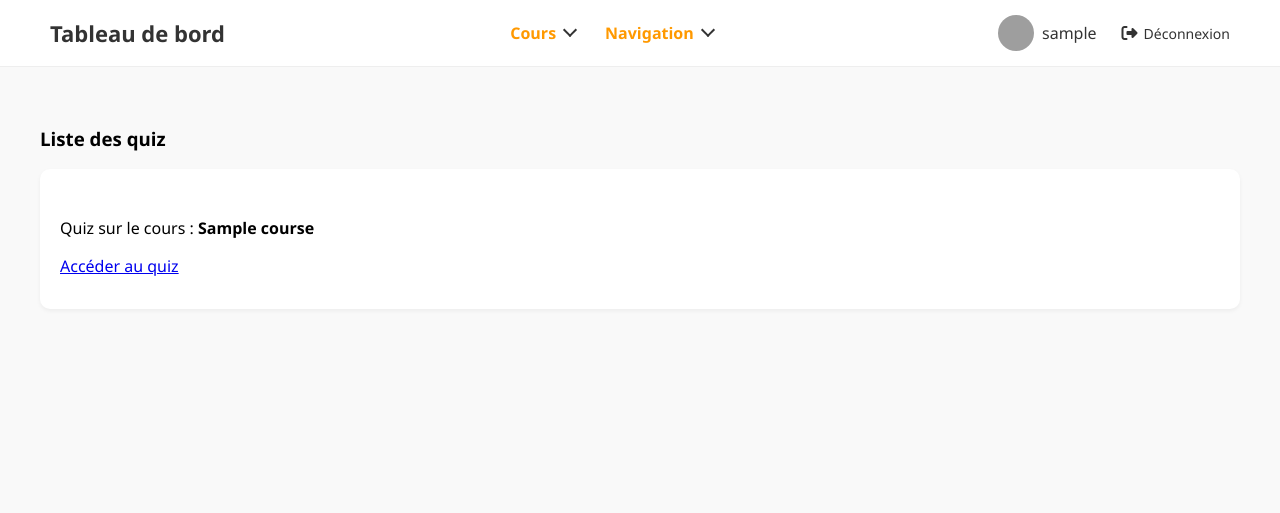
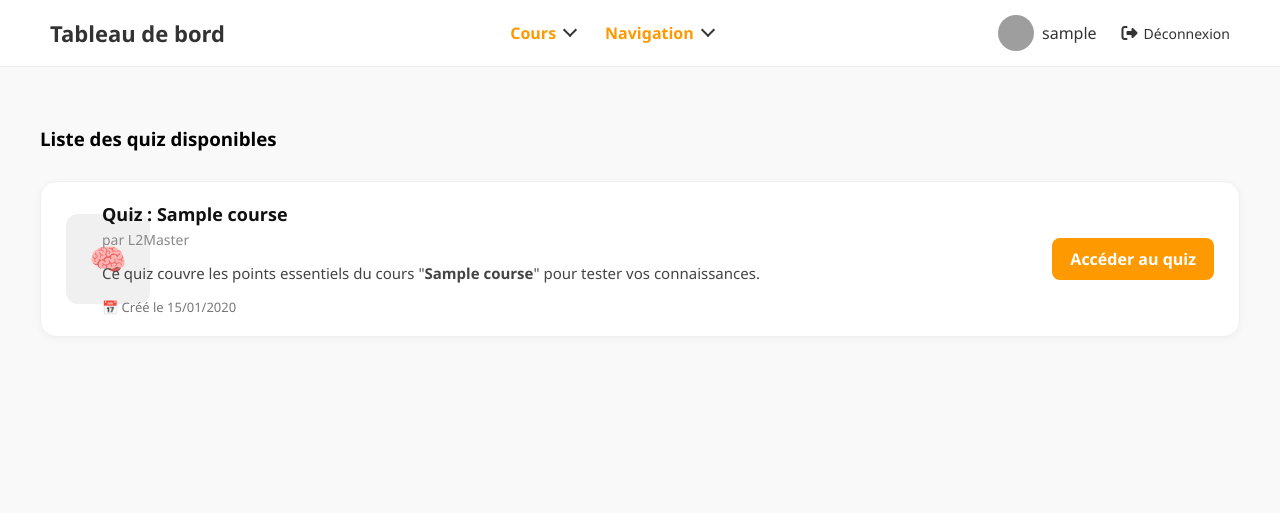
Before and after one commit to Jul1111/E-LearningProjectM1SIC, a PHP site: page /quiz in a window 1280 px wide. Shown: the top 513 px of the page. Run offline with PHP 8.4, Linux system fonts and the light colour scheme; the visitor is signed in with stand-in values (Sample User, id 1); tables that the repository leaves empty hold one stand-in row (values such as "Sample post"); grey boxes are pictures that could not be loaded.

Commit message:
Refonte du design des cours et des quiz (wip?)

```diff
--- a/app/views/dashboard/dashboard/dashboard.php
+++ b/app/views/dashboard/dashboard/dashboard.php
@@ -22,7 +22,8 @@
         </div>
       </div>
       <div class="center-btn">
-        <button class="keep-going"><a href="/quiz" style="text-decoration: none; color:white;">Continuer les quiz</a></button>
+        <button class="keep-going"><a href="/courses" style="text-decoration: none; color:white;">Voir les cours</a></button>
+        <button class="keep-going"><a href="/quiz" style="text-decoration: none; color:white;">Aller sur les quiz</a></button>
       </div>
     </div>
   </div>
--- a/app/views/dashboard/quiz/quiz.php
+++ b/app/views/dashboard/quiz/quiz.php
@@ -7,21 +7,20 @@ use App\controllers\QuizzesController;
 <head>
   <meta charset="UTF-8">
 </head>
-
 <body>
   <div class="dashboard">
     <div class="main">
       <?php if(isset($_GET['course'])): ?>
         <center><h3>Quiz sur le cours : <i><?= htmlspecialchars(QuizzesController::getCourseByChapterId($_GET['course'])[0]->getTitle()) ?></i></h3></center>
       <?php else: ?>
-        <h3>Liste des quiz</h3>
+        <h3 style="margin-bottom: 30px;">Liste des quiz disponibles</h3>
       <?php endif; ?>
-      <div class="courses <?php echo isset($_GET['course']) ? 'quiz-mode' : ''; ?>">
+
+      <div class="<?php echo isset($_GET['course']) ? 'courses quiz-mode' : 'course-list'; ?>">
         <?php
         $quizzes = QuizzesController::getQuizzes();
 
         if (count($quizzes) === 0) {
-          echo '<h3>Liste des quiz</h3>';
           echo '<div class="course-item">Aucun quiz pour le moment.</div>';
         } else {
           if (isset($_GET['course'])) {
@@ -35,7 +34,6 @@ use App\controllers\QuizzesController;
               foreach ($questions as $qIndex => $question) {
                 echo '<div class="question-block" id="question-' . $qIndex . '" style="' . ($qIndex === 0 ? '' : 'display:none;') . '">';
                 echo '<p><strong>Question ' . ($qIndex + 1) . ' :</strong><br>' . htmlspecialchars($question->getContent()) . '</p>';
-
 
                 $answers = QuizzesController::getAnswersForQuestion($question->getId());
                 shuffle($answers);
@@ -54,9 +52,8 @@ use App\controllers\QuizzesController;
                 echo '<button onclick="handleValidation(' . $qIndex . ')" id="next-btn-' . $qIndex . '" disabled>Suivant</button>';
                 echo '</div>';
               }
-              echo '</div>'; // quiz-container
+              echo '</div>';
 
-              // Résultat final
               echo '<div id="quiz-result" style="display:none;">';
               echo '<h3 id="result-text"></h3>';
               echo '</div>';
@@ -64,11 +61,18 @@ use App\controllers\QuizzesController;
           } else {
             foreach ($quizzes as $quiz) {
               $course = QuizzesController::getCourseByChapterId($quiz->getChapterId())[0];
-
-              echo '<div class="course-item">';
-              echo '<p> Quiz sur le cours : <b>' . htmlspecialchars($course->getTitle()) . '</b></p>';
-              echo '<div class="course-button">';
-              echo '<a href="/quiz?course=' . $quiz->getId() . '">Accéder au quiz</a>';
+              echo '<div class="course-card">';
+              echo '<div class="course-icon-wrapper"><div class="course-icon">🧠</div></div>';
+              echo '<div class="course-info">';
+              echo '<h4>Quiz : ' . htmlspecialchars($course->getTitle()) . '</h4>';
+              echo '<p class="author">par L2Master</p>';
+              echo '<p class="description">Ce quiz couvre les points essentiels du cours "<strong>' . htmlspecialchars($course->getTitle()) . '</strong>" pour tester vos connaissances.</p>';
+              echo '<div class="meta">';
+              echo '<span class="created-at">📅 Créé le ' . date('d/m/Y', strtotime($course->getCreatedAt())) . '</span>';
+              echo '</div>';
+              echo '</div>';
+              echo '<div class="course-action">';
+              echo '<a href="/quiz?course=' . $quiz->getId() . '" class="btn-view-course">Accéder au quiz</a>';
               echo '</div>';
               echo '</div>';
             }
@@ -159,7 +163,6 @@ use App\controllers\QuizzesController;
         console.error('Erreur AJAX :', error);
       });
     }
-
   </script>
 </body>
 </html>
--- a/resources/css/style_dash.css
+++ b/resources/css/style_dash.css
@@ -396,3 +396,91 @@ body {
   .keep-going:hover {
     background-color: #ff9900;
   }
+  .course-list {
+    display: flex;
+    flex-direction: column;
+    gap: 20px;
+  }
+
+  .course-card {
+    background: #fff;
+    display: flex;
+    align-items: center; /* bouton centré verticalement */
+    justify-content: space-between;
+    border-radius: 16px;
+    padding: 20px 25px;
+    box-shadow: 0 2px 8px rgba(0,0,0,0.04);
+    border: 1px solid #f0f0f0;
+    transition: box-shadow 0.2s ease, transform 0.2s ease;
+  }
+
+  .course-card:hover {
+    box-shadow: 0 6px 14px rgba(0,0,0,0.06);
+    transform: translateY(-2px);
+  }
+
+  .course-icon-wrapper {
+    background-color: #f0f0f0;
+    border-radius: 12px;
+    padding: 17px;
+    display: flex;
+    align-items: center;
+    justify-content: center;
+    min-width: 50px; /* ↓ légèrement réduit */
+    height: 56px;
+    margin-right: -80px; /* ← ajuste ici l’écart avec le texte */
+  }
+
+  .course-icon {
+    font-size: 30px;
+    margin: 0; /* supprime le décalage */
+  }
+
+.course-info {
+  flex: 1;
+  max-width: 80%; /* empêche le texte de déborder à droite */
+}
+
+.course-info h4 {
+  margin: 0;
+  font-size: 18px;
+  color: #111;
+}
+
+.course-info .author {
+  font-size: 14px;
+  color: #888;
+  margin-top: 4px;
+}
+
+.course-info .description {
+  font-size: 15px;
+  margin-top: 8px;
+  color: #444;
+}
+
+.course-info .meta {
+  margin-top: 10px;
+  font-size: 13px;
+  color: #777;
+}
+
+.course-action {
+  flex-shrink: 0;
+}
+
+.btn-view-course {
+  background-color: #ff9900;
+  color: #fff;
+  border: none;
+  padding: 10px 18px;
+  border-radius: 8px;
+  font-weight: 600;
+  text-decoration: none;
+  transition: background-color 0.3s;
+  white-space: nowrap;
+}
+
+.btn-view-course:hover {
+  background-color: #e68a00;
+}
```
Also changed, not shown: app/views/dashboard/courses/courses.php (+14 -9 lines), resources/js/favicon.png (deleted).
